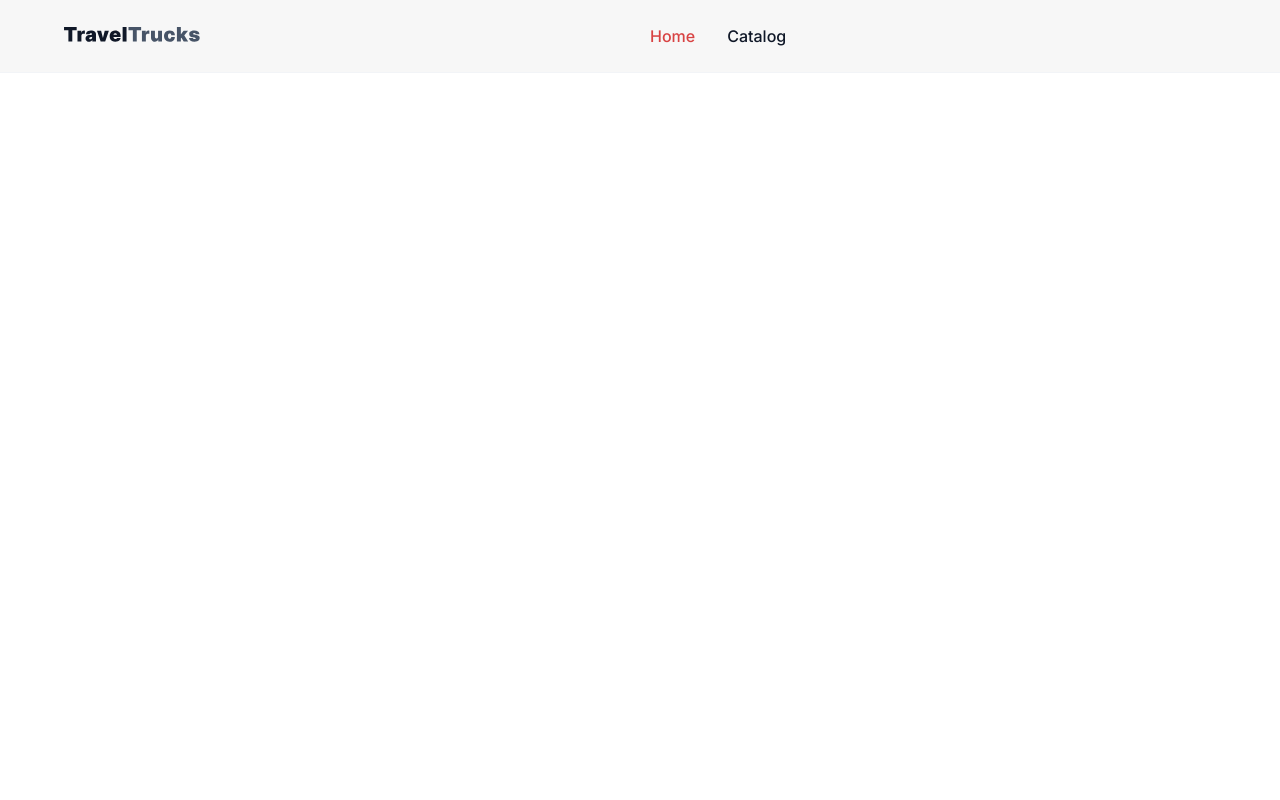
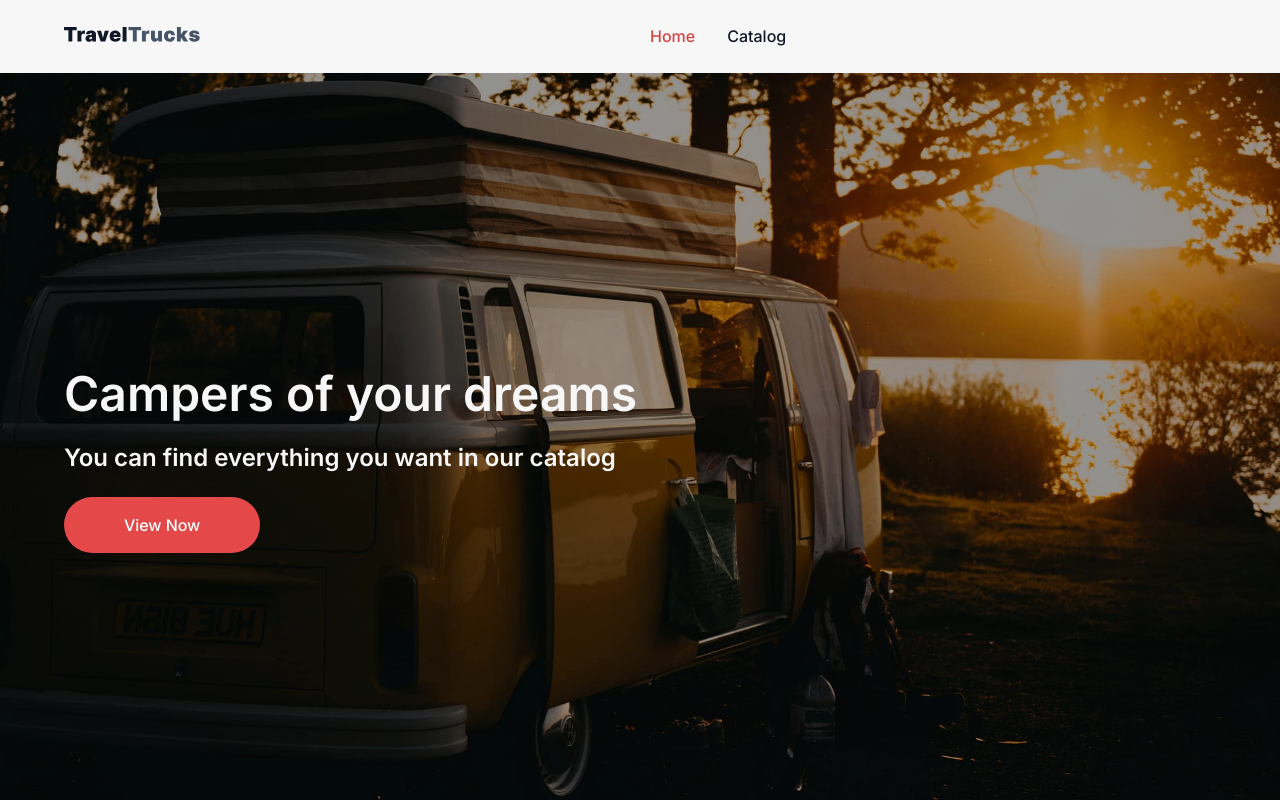
Before and after one commit to sidor91/campers_test_task, a React (Vite) app: page / in a window 1280 px wide. Built offline with nearby package versions, Linux system fonts and the light colour scheme; no server answers.

Commit message:
ADD | Home page

```diff
--- a/src/App.jsx
+++ b/src/App.jsx
@@ -1,5 +1,6 @@
 import { lazy, Suspense } from "react";
 import { Route, Routes } from "react-router-dom";
+import styles from './App.module.css';
 
 const Header = lazy(() => import("./components/Header/Header"));
 const HomePage = lazy(() => import("./pages/HomePage/HomePage"));
@@ -10,13 +11,17 @@ const NotFoundPage = lazy(() => import("./pages/NotFoundPage/NotFoundPage"));
 function App() {
 	return (
 		<Suspense fallback={<div>Loading...</div>}>
-			<Header/>
+			<div className={styles.app}>
+				<Header />
+				<main className={styles.main}>
 					<Routes>
 						<Route path="/" element={<HomePage />} />
 						<Route path="/catalog" element={<CatalogPage />} />
 						<Route path="/catalog/:id" element={<CamperPage />} />
 						<Route path="*" element={<NotFoundPage />} />
 					</Routes>
+				</main>
+			</div>
 		</Suspense>
 	);
 }
--- /dev/null
+++ b/src/App.module.css
@@ -0,0 +1,17 @@
+html,
+body,
+#root {
+  height: 100%;
+}
+
+.app {
+  min-height: 100vh;
+  display: flex;
+  flex-direction: column;
+}
+
+.main {
+  flex: 1;
+  display: flex;
+  min-height: 0;
+}
--- a/src/pages/HomePage/HomePage.jsx
+++ b/src/pages/HomePage/HomePage.jsx
@@ -1,7 +1,20 @@
+import styles from "./HomePage.module.css";
+import { Button, ButtonTypesToClassNameMap } from "../../components/Button";
+import { Link } from "react-router-dom";
+
 const HomePage = () => {
 	return (
-		<>
-		</>
+		<div className={styles.hero}>
+			<div className={styles.overlay} />
+
+			<div className={styles.content}>
+				<h1 className={styles.mainHeader}>Campers of your dreams</h1>
+				<p className={styles.description}>You can find everything you want in our catalog</p>
+				<Link to="/catalog">
+					<Button text="View Now" type={ButtonTypesToClassNameMap.FILLED} action="button" />
+				</Link>
+			</div>
+		</div>
 	);
 };
 
--- /dev/null
+++ b/src/pages/HomePage/HomePage.module.css
@@ -0,0 +1,48 @@
+.hero {
+  position: relative;
+  flex: 1;
+
+  background-image: url("../../assets/hero.jpg");
+  background-size: cover;
+  background-position: center;
+  background-repeat: no-repeat;
+
+  display: flex;
+  align-items: center;
+}
+
+.hero::before {
+  content: "";
+  position: absolute;
+  inset: 0;
+
+  background: linear-gradient(0deg,
+      rgba(0, 0, 0, 0.2) 0%,
+      rgba(0, 0, 0, 0.2) 100%);
+}
+
+.content {
+  position: relative;
+  z-index: 1;
+  color: #fff;
+  margin-top: 26px;
+  margin-left: 64px;
+}
+
+.mainHeader {
+  color: var(--color-inputs);
+
+  font-family: var(--font-family-primary);
+  font-size: 48px;
+  font-weight: 600;
+  line-height: 0.66;
+}
+
+.description {
+  color: var(--Inputs, #F7F7F7);
+
+  font-family: var(--font-family-primary);
+  font-size: 24px;
+  font-weight: 600;
+  line-height: 1.33;
+}
```
Also changed, not shown: src/assets/Hero.jpg (added). Lines whose indentation alone changed are shown as unchanged.
